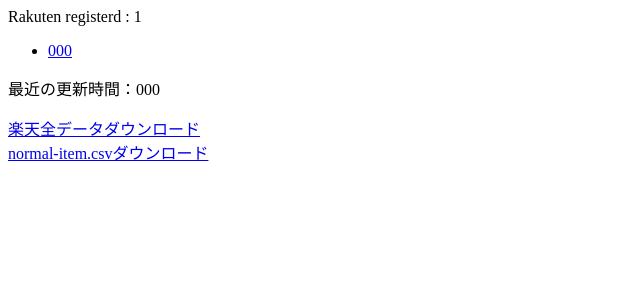
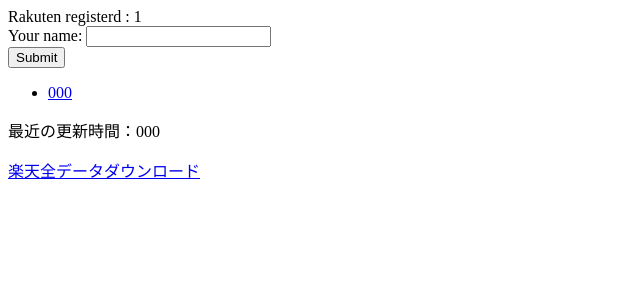
Before and after one commit to overseeas/maidokun, a Django app: template rakuten/templates/rakuten/index.html in a window 1280 px wide. Shown: the top 300 px of the page, without its empty margins (0-640 px from the left). Run offline with Django 5.2, Linux system fonts and the light colour scheme; tables that the repository leaves empty hold one stand-in row (values such as "Sample post"); the template is opened without the code that fills it: values that come from a table or form of the project are taken from there, most other values are stand-ins (such as "Sample title", 1, 10 or a date in 2020); parts of the project's set-up code (start-up, migrations or seed data) failed here and were passed over.

Commit message:
adding serach input

```diff
--- /dev/null
+++ b/rakuten/forms.py
@@ -0,0 +1,5 @@
+from django import forms
+
+
+class NameForm(forms.Form):
+    your_name = forms.CharField(label="Your name", max_length=100)
--- a/rakuten/templates/rakuten/index.html
+++ b/rakuten/templates/rakuten/index.html
@@ -1,6 +1,13 @@
 Rakuten registerd : {{ count }}
 
-{% if items %}
+<form action="" method="post">
+    {% csrf_token %}
+    {{ form }}
+    <input type="submit" value="Submit">
+</form>
+
+<div>
+    {% if items %}
     <ul>
         {% for item in items %}
             <li>
@@ -8,12 +15,14 @@ Rakuten registerd : {{ count }}
             </li>
         {% endfor %}
     </ul>
-{% else %}
-    <p>No item registered</p>
-{% endif %}
+    {% else %}
+        <p>Enter manage number</p>
+    {% endif %}
+</div>
+
+
 <p>
     最近の更新時間：{{ last_update }}
 </p>
 
 <a href="{% url 'rakuten:export' %}">楽天全データダウンロード</a></br>
-<a href="{% url 'rakuten:testexport' %}">normal-item.csvダウンロード</a>
--- a/rakuten/urls.py
+++ b/rakuten/urls.py
@@ -1,5 +1,5 @@
 from django.urls import path
-from . import views, export
+from . import views, export, forms
 
 
 app_name = "rakuten"
@@ -8,6 +8,5 @@ urlpatterns = [
     path('', views.index, name="index"),
     path("update/", views.update, name="update"),
     path("export/", export.all_data_for_vlookup, name="export"),
-    path("testexport", export.item_and_sku, name="testexport"),
     path('<str:manage_number>/', views.detail, name="detail"),
 ]
```
Also changed, not shown: rakuten/views.py (+20 -1 lines).
